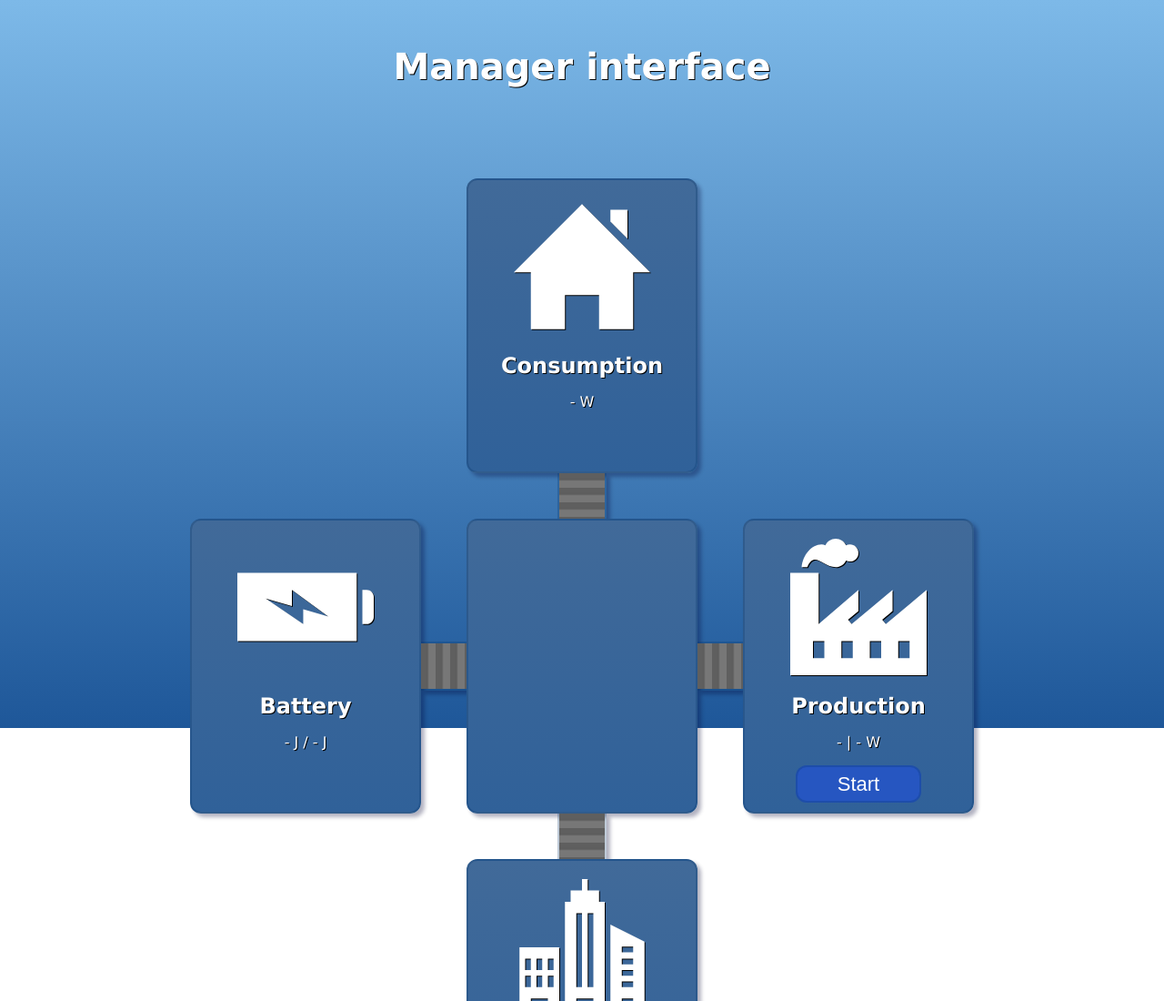
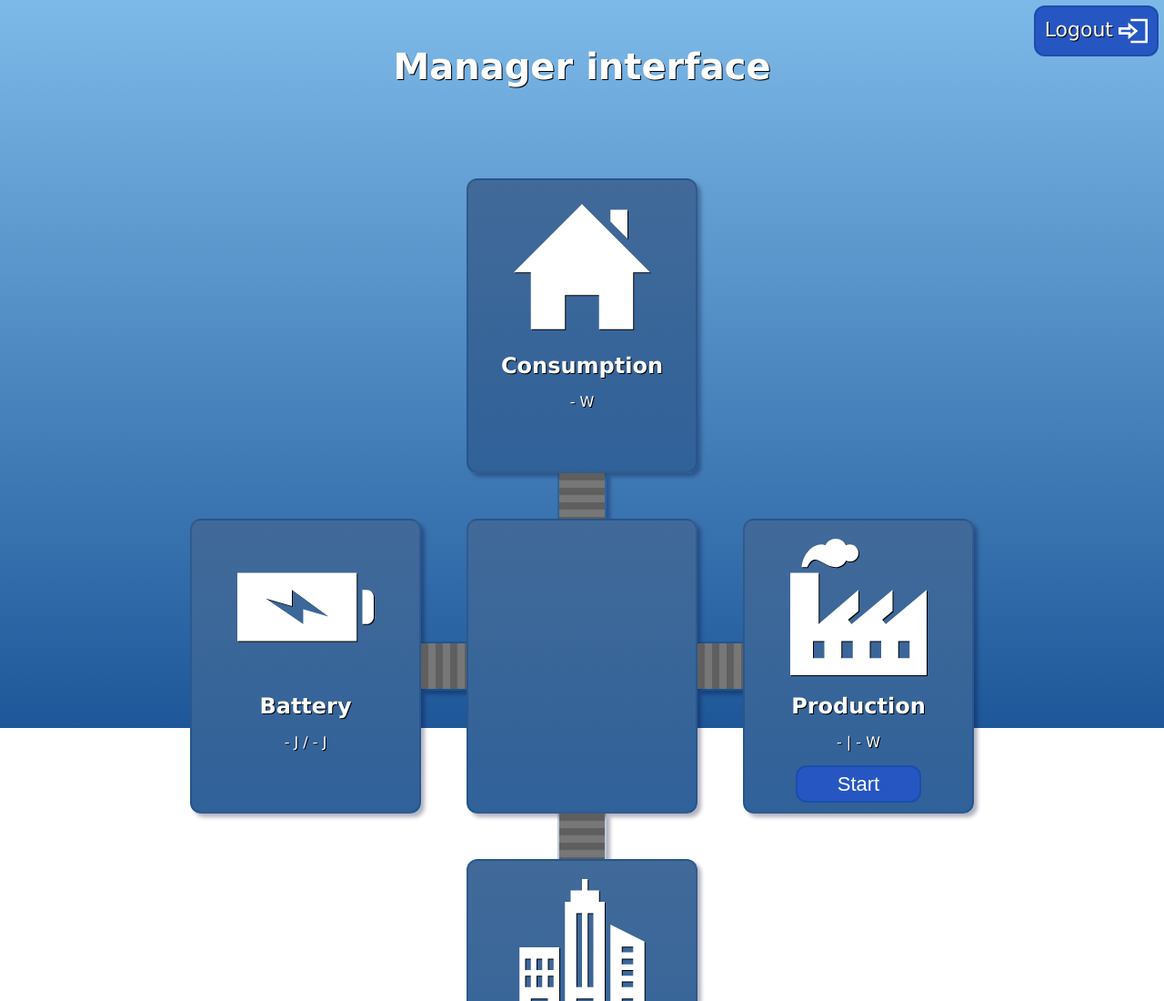
Before and after one commit to FreshGyro/M7011E_Project, a plain HTML site: page manager_interface/index.html in a window 1280 px wide. Shown: the top 1100 px of the page at 91% size. Drawn offline with Linux system fonts and the light colour scheme; no server answers.

Commit message:
Logout and exit buttons

```diff
--- a/manager_interface/index.html
+++ b/manager_interface/index.html
@@ -9,6 +9,21 @@
 				margin:50px;
 				padding:0;
 				font-size:40px;
+			}
+
+			#logout_button {
+				position:absolute;
+				right:0;
+				top:0;
+				margin:6px;
+				padding:10px;
+				text-decoration:none;
+			}
+			#logout_button > img {
+				margin:0 0 0 6px;
+				padding:0;
+				width:32px;
+				vertical-align:middle;
 			}
 
 			h2 {
@@ -98,6 +113,8 @@
 
 		<h1 id="title">Manager interface</h1>
 
+		<a id="logout_button" href="/" class="button">Logout<img src="logout.svg"></a>
+
 		<div id="power-info">
 			<div class="top">
 				<div class="window"><img src="consumption.svg"><h2>Consumption</h2><p>- W</p></div>
```
Also changed, not shown: prosumer_interface/index.html (+1 -1 lines), prosumer_interface/login.html (+1 -0 lines), prosumer_interface/login_register.css (+16 -1 lines), prosumer_interface/register.html (+1 -0 lines), manager_interface/logout.svg (added).
